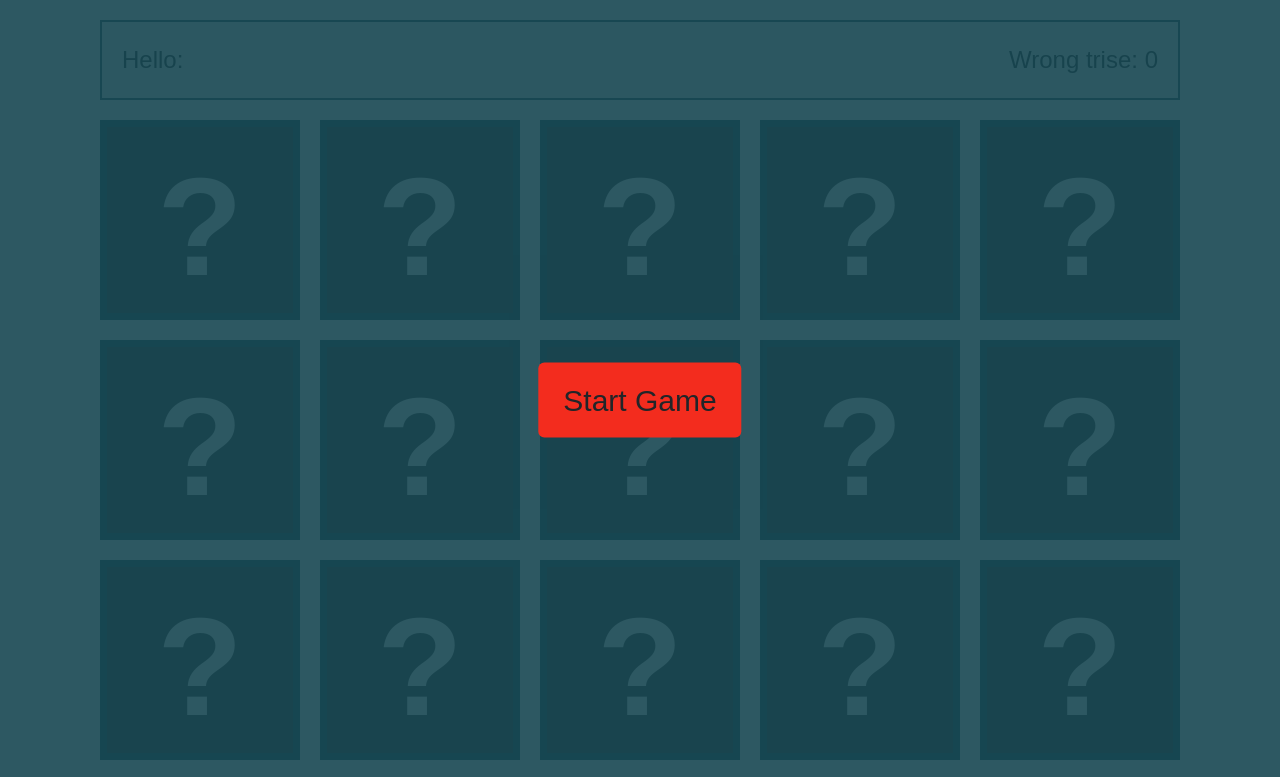
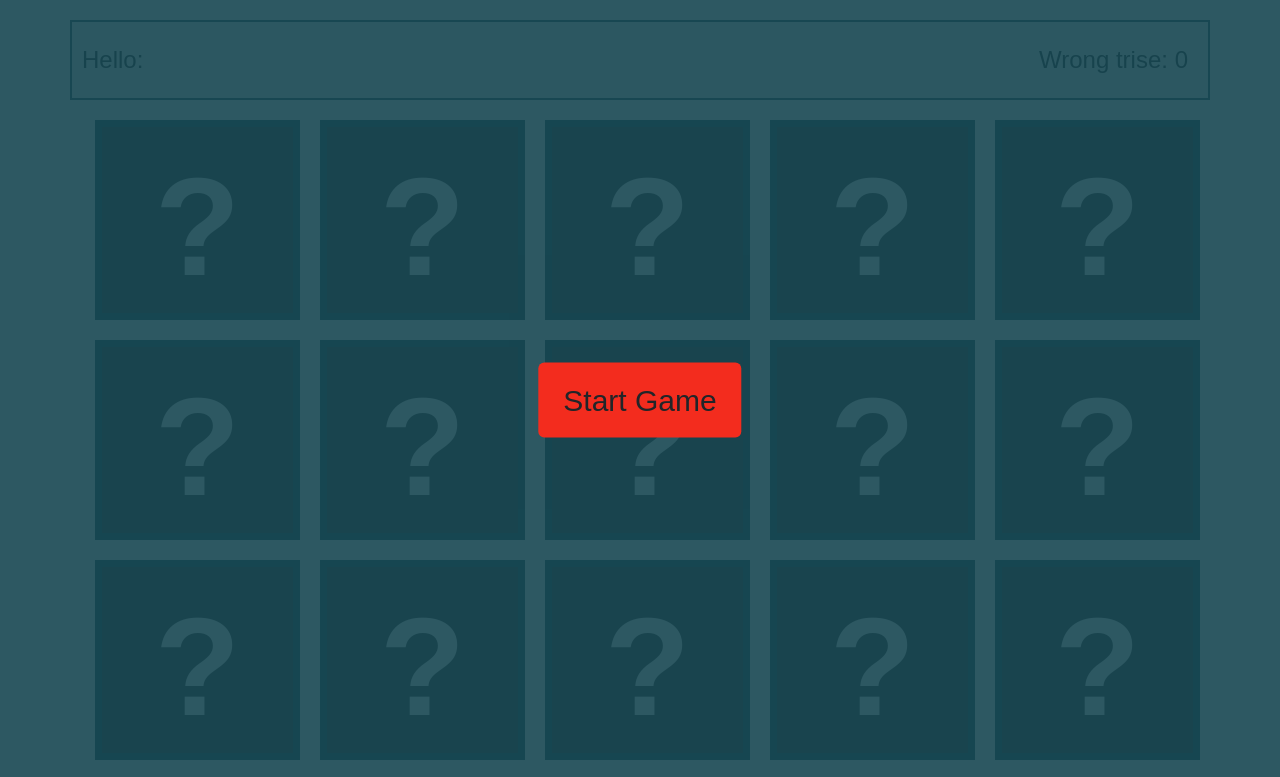
Before and after one commit to HebaKhader106/course, a plain HTML site: page index.html in a window 1280 px wide. Shown: the top 777 px of the page. Drawn offline with Linux system fonts and the light colour scheme.

Commit message:
modified project

```diff
--- a/css/style.css
+++ b/css/style.css
@@ -30,7 +30,7 @@ body{
  }
 
 .info-container{
-  width: 1080px;
+  /* width: 1080px; */
   margin: 20px auto 0;
   background-color: #f6f6f6;
   padding: 20px;
@@ -41,6 +41,8 @@ body{
 .info-container .name{
     float: left;
     width: 50%;
+    padding-left: 10px;
+
 }
 .info-container .trise{
     float: right;
@@ -49,9 +51,12 @@ body{
 }
 .memorygame-block{
     display: flex;
-    width: 1100px;
+    /* width: 1100px; */
     flex-wrap:wrap;
     margin: 20px auto;
+}
+.container{
+    padding-left: 0;
 }
 .memorygame-block.no-clicking{
     pointer-events: none;
--- a/index.html
+++ b/index.html
@@ -10,11 +10,11 @@
         <link rel="stylesheet" href="css/style.css">
     </head>
     <body>
-    <div class="control-buttons">
+    <div class="control-buttons ">
         <span>Start Game</span>
     </div>
 
-  <div class="info-container">
+  <div class="info-container container">
       <div class="name">
           Hello:<span></span>
       </div>
@@ -22,124 +22,124 @@
           Wrong trise: <span>0</span>
       </div>
     </div>
-   <div class="memorygame-block">
-     <div class="game-block" data-technology="image1">
+   <div class="memorygame-block container">
+     <div class=" col-sm game-block" data-technology="image1">
       <div class="face front"></div>
       <div class="face back">
           <img src="images/image1.png" alt="">
       </div>
     </div>
-     <div class="game-block" data-technology="image1">
+     <div class="col-sm  game-block" data-technology="image1">
       <div class="face front"></div>
       <div class="face back">
           <img src="images/image1.png" alt="">
       </div>
     </div>
-     <div class="game-block" data-technology="image2">
+     <div class="col-sm  game-block" data-technology="image2">
       <div class="face front"></div>
       <div class="face back">
           <img src="images/image2.png" alt="">
       </div>
     </div>
-     <div class="game-block" data-technology="image2">
+     <div class="col-sm  game-block" data-technology="image2">
       <div class="face front"></div>
       <div class="face back">
           <img src="images/image2.png" alt="">
       </div>
     </div>
-     <div class="game-block" data-technology="image3">
+     <div class="col-sm  game-block" data-technology="image3">
       <div class="face front"></div>
       <div class="face back">
           <img src="images/image3.png" alt="">
       </div>
     </div>
-     <div class="game-block" data-technology="image3">
+     <div class="col-sm  game-block" data-technology="image3">
       <div class="face front"></div>
       <div class="face back">
           <img src="images/image3.png" alt="">
       </div>
     </div>
-     <div class="game-block" data-technology="image4">
+     <div class="col-sm  game-block" data-technology="image4">
       <div class="face front"></div>
       <div class="face back">
           <img src="images/image4.jpg" alt="">
       </div>
     </div>
-     <div class="game-block" data-technology="image4">
+     <div class="col-sm  game-block" data-technology="image4">
       <div class="face front"></div>
       <div class="face back">
           <img src="images/image4.jpg" alt="">
       </div>
     </div>
-     <div class="game-block" data-technology="image5">
+     <div class="col-sm  game-block" data-technology="image5">
       <div class="face front"></div>
       <div class="face back">
           <img src="images/image5.png" alt="">
       </div>
     </div>
-     <div class="game-block" data-technology="image5">
+     <div class="col-sm  game-block" data-technology="image5">
       <div class="face front"></div>
       <div class="face back">
           <img src="images/image5.png" alt="">
       </div>
     </div>
-     <div class="game-block" data-technology="image6">
+     <div class="col-sm  game-block" data-technology="image6">
       <div class="face front"></div>
       <div class="face back">
           <img src="images/image6.png" alt="">
       </div>
     </div>
-     <div class="game-block" data-technology="image6">
+     <div class="col-sm  game-block" data-technology="image6">
       <div class="face front"></div>
       <div class="face back">
           <img src="images/image6.png" alt="">
       </div>
     </div>
-     <div class="game-block" data-technology="image7">
+     <div class="col-sm  game-block" data-technology="image7">
       <div class="face front"></div>
       <div class="face back">
           <img src="images/image7.png" alt="">
       </div>
     </div>
-     <div class="game-block" data-technology="image7">
+     <div class="col-sm  game-block" data-technology="image7">
       <div class="face front"></div>
       <div class="face back">
           <img src="images/image7.png" alt="">
       </div>
     </div>
-     <div class="game-block" data-technology="image8">
+     <div class="col-sm  game-block" data-technology="image8">
       <div class="face front"></div>
       <div class="face back">
           <img src="images/image8.jpg" alt="">
       </div>
     </div>
-     <div class="game-block" data-technology="image8">
+     <div class="col-sm  game-block" data-technology="image8">
       <div class="face front"></div>
       <div class="face back">
           <img src="images/image8.jpg" alt="">
       </div>
     </div>
-     <div class="game-block" data-technology="image9">
+     <div class="col-sm  game-block" data-technology="image9">
       <div class="face front"></div>
       <div class="face back">
           <img src="images/image9.png" alt="">
       </div>
     </div>
-     <div class="game-block" data-technology="image9">
+     <div class="col-sm  game-block" data-technology="image9">
       <div class="face front"></div>
       <div class="face back">
           <img src="images/image9.png" alt="">
       </div>
     </div>
 
-     <div class="game-block" data-technology="image10">
+     <div class="col-sm  game-block" data-technology="image10">
       <div class="face front"></div>
       <div class="face back">
           <img src="images/image10.png" alt="">
       </div>
     </div>
 
-     <div class="game-block" data-technology="image10">
+     <div class="col-sm  game-block" data-technology="image10">
       <div class="face front"></div>
       <div class="face back">
           <img src="images/image10.png" alt="">
```
